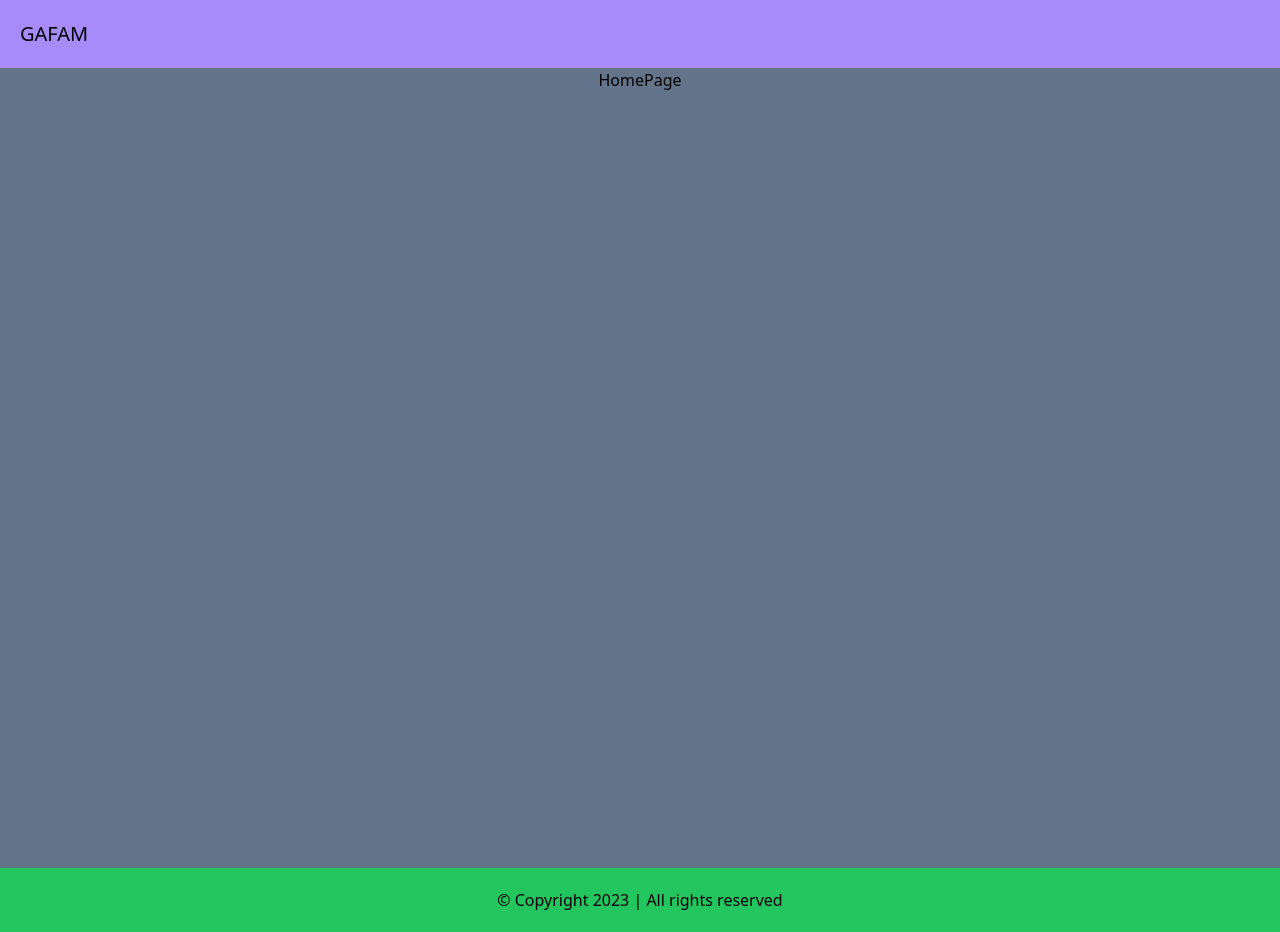
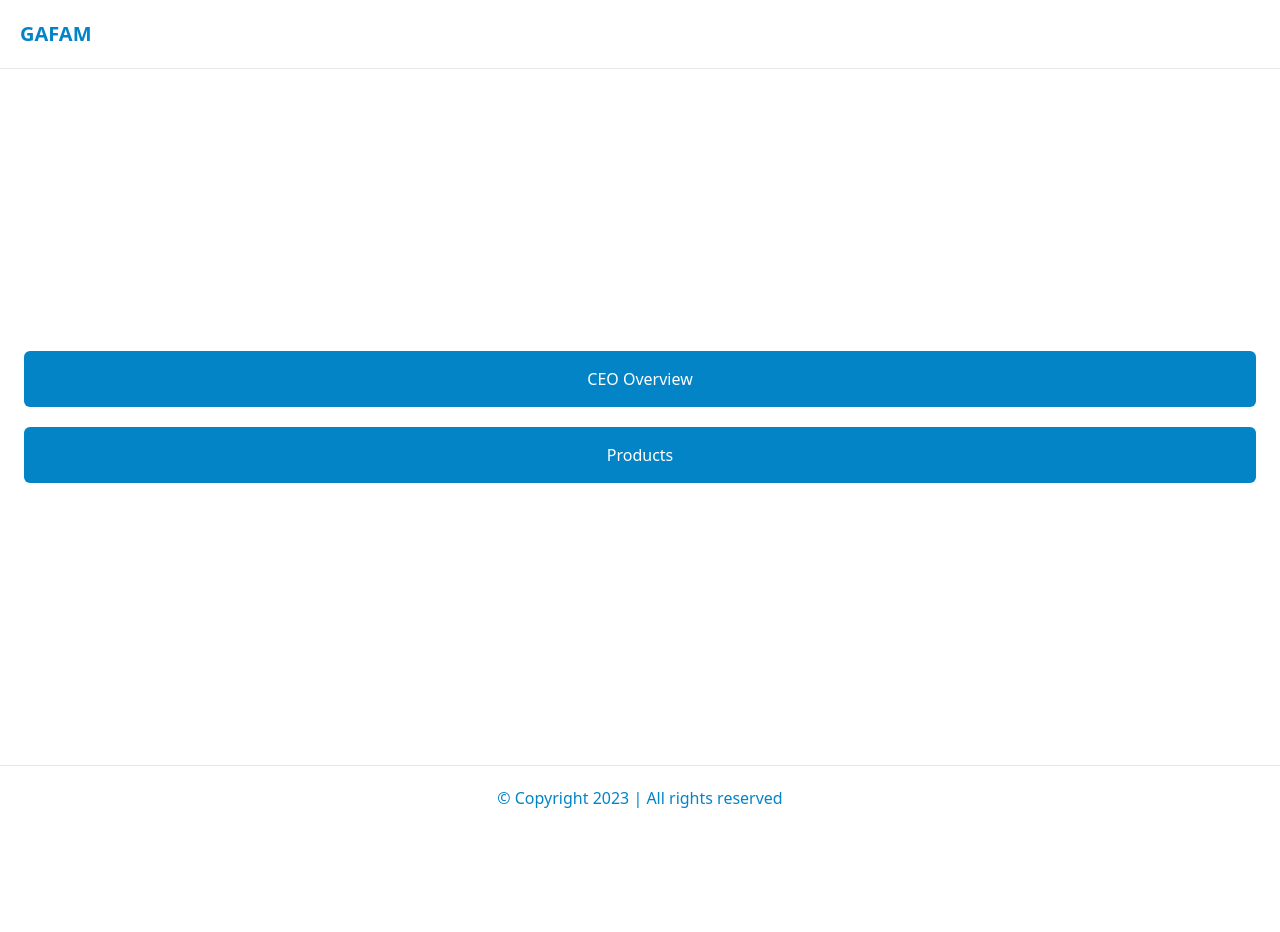
Before and after one commit to Ianel/gafam, a React (Vite) app: page / in a window 1280 px wide. After the commit the page ends 830 px from the top, so only its background shows below. Built offline with nearby package versions, Linux system fonts and the light colour scheme.

Commit message:
add meta tag on index.html

```diff
--- a/index.html
+++ b/index.html
@@ -4,7 +4,15 @@
         <meta charset="UTF-8" />
         <link rel="icon" type="image/svg+xml" href="/vite.svg" />
         <meta name="viewport" content="width=device-width, initial-scale=1.0" />
-    <title>Vite + React + TS</title>
+        <meta
+            name="description"
+            content="A website that showcases the CEOs, the products and the location of the GAFAMs"
+        />
+        <meta
+            name="keywords"
+            content="Google, Amazon, Meta, Apple, Microsoft, Silicon Valley, Palo Alto"
+        />
+        <title>Gafam</title>
     </head>
     <body>
         <div id="root"></div>
--- /dev/null
+++ b/src/components/CustomLink.tsx
@@ -0,0 +1,20 @@
+import React from "react";
+import { Link } from "react-router-dom";
+
+export interface CustomLinkProps {
+    route: string;
+    text: string;
+}
+
+const CustomLink: React.FC<CustomLinkProps> = ({ route, text }) => {
+    return (
+        <Link
+            className="px-4 py-4 text-center text-white bg-sky-600 rounded-md mx-6"
+            to={route}
+        >
+            {text}
+        </Link>
+    );
+};
+
+export default CustomLink;
--- a/src/layouts/index.tsx
+++ b/src/layouts/index.tsx
@@ -6,12 +6,14 @@ interface PageProps {
 
 const MainLayout: React.FC<PageProps> = ({ children }) => {
     return (
-        <div className="h-full w-full bg-slate-500">
-            <header className="p-5 text-xl uppercase bg-violet-400">
+        <div className="h-full w-full">
+            <header className="p-5 text-xl uppercase text-sky-600 font-bold">
                 Gafam
             </header>
-            <main className="h-screen">{children}</main>
-            <footer className="bg-green-500 p-5 text-center">
+            <hr />
+            <main className="h-[87vh]">{children}</main>
+            <hr />
+            <footer className="text-sky-600 p-5 text-center">
                 &copy; Copyright {new Date(Date.now()).getFullYear()} | All
                 rights reserved
             </footer>
--- a/src/pages/Home/index.tsx
+++ b/src/pages/Home/index.tsx
@@ -1,9 +1,27 @@
 import React from "react";
+import { Link } from "react-router-dom";
+import CustomLink, { CustomLinkProps } from "../../components/CustomLink";
+import * as ROUTES from "../../constants/routes";
 
-const HomePage = () => {
+const HomePage: React.FC = () => {
+    const links = [
+        {
+            route: ROUTES.CEO,
+            text: "CEO Overview",
+        },
+        {
+            route: ROUTES.PRODUCTS,
+            text: "Products",
+        },
+    ];
+
     return (
-        <div className="flex flex-col justify-center items-center">
-            HomePage
+        <div className="flex flex-col justify-center items-center h-full">
+            <div className="flex flex-col gap-5 w-full">
+                {links.map((link: CustomLinkProps, index: number) => {
+                    return <CustomLink {...link} />;
+                })}
+            </div>
         </div>
     );
 };
```
Lines whose indentation alone changed are shown as unchanged.
